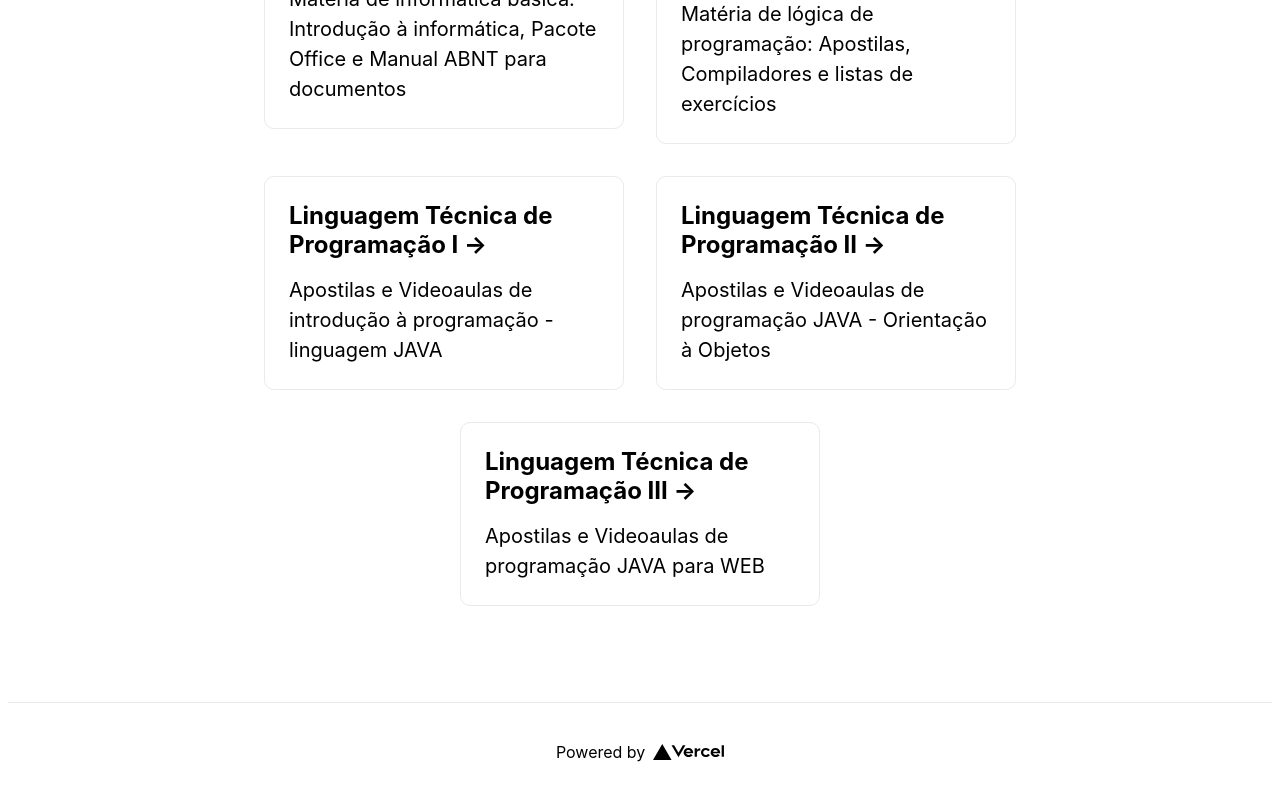
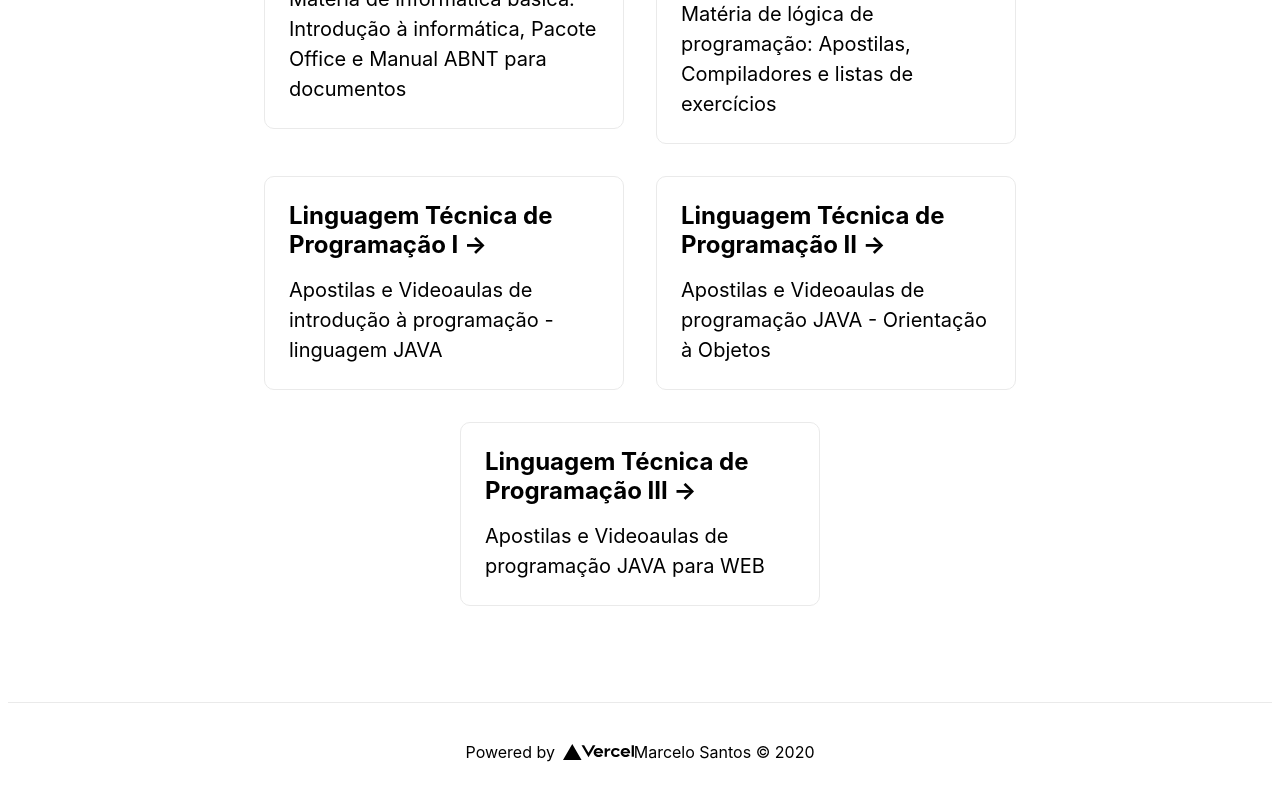
Before and after one commit to marcelllo/blog-etb, a Next.js app: page / in a window 1280 px wide. Shown: the part 402-1202 px from the top of the page. Built offline with nearby package versions, Linux system fonts and the light colour scheme.

Commit message:
Ajuste da página inicial

```diff
--- a/pages/index.js
+++ b/pages/index.js
@@ -78,6 +78,7 @@ export default function Home() {
         >
           Powered by{" "}
           <img src="/vercel.svg" alt="Vercel Logo" className="logo" />
+          Marcelo Santos &copy; 2020
         </a>
       </footer>
 
```
